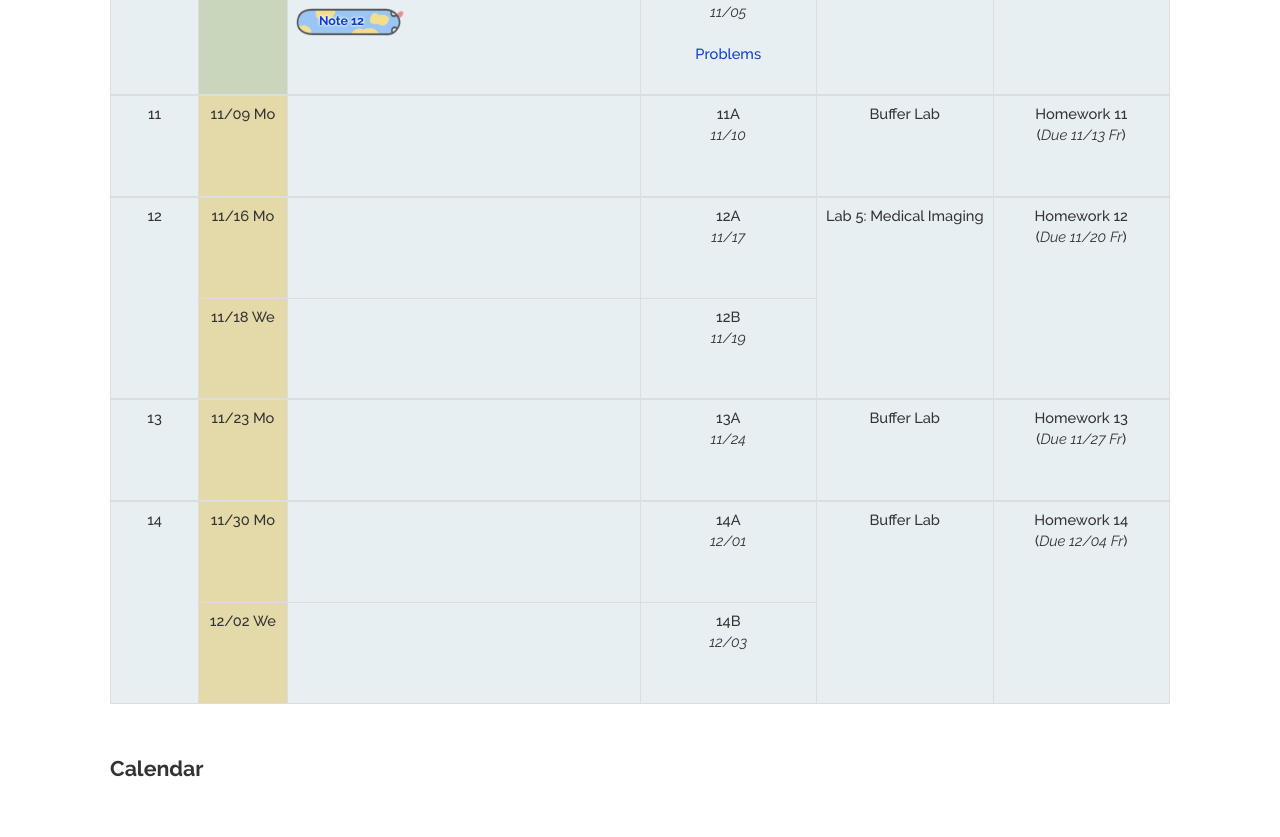
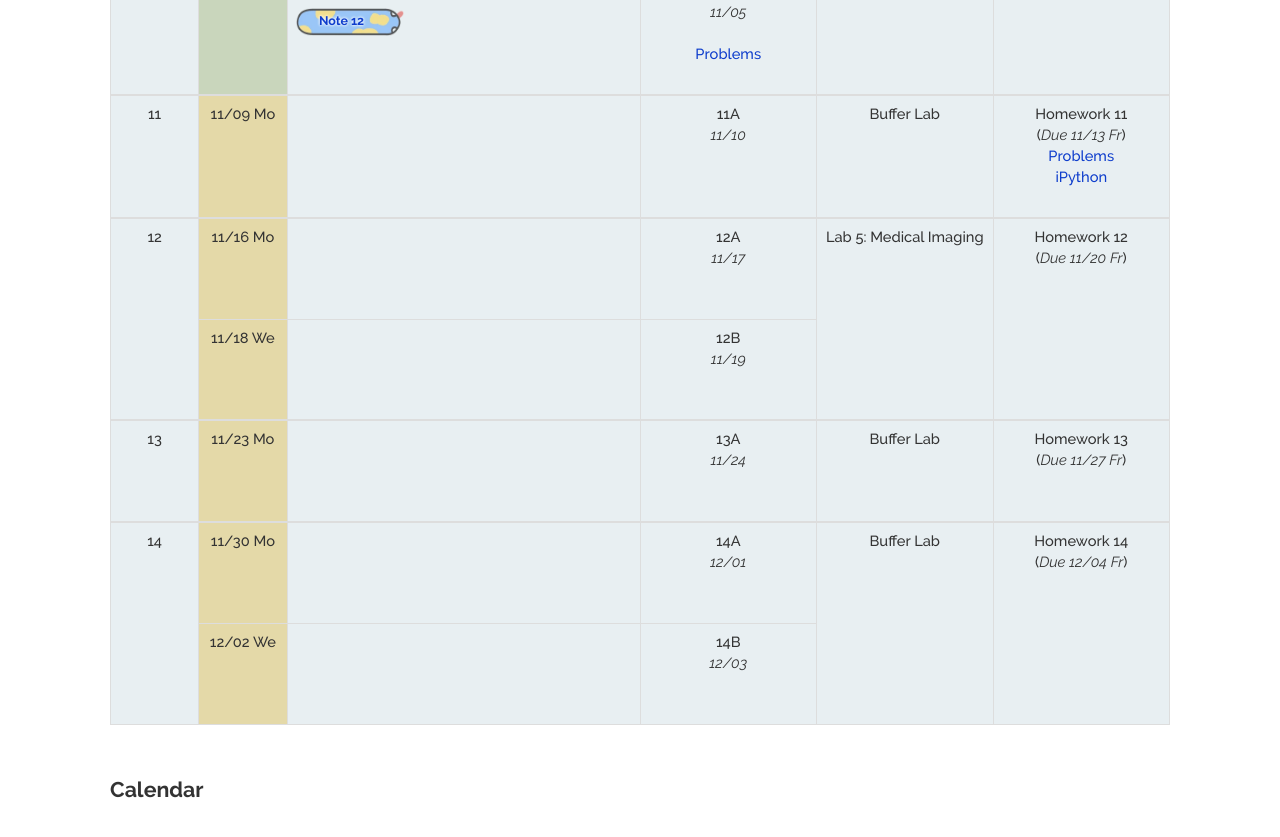
Before and after one commit to alokthakrar/fa26-www, a plain HTML site: page index.html in a window 1280 px wide. Shown: the part 3470-4307 px from the top of the page. Drawn offline with nearby package versions, Linux system fonts and the light colour scheme; grey boxes are pictures that could not be loaded.

Commit message:
publish HW11 problems

```diff
--- a/index.html
+++ b/index.html
@@ -1488,6 +1488,10 @@ function showFontChange(f, prev) {
                 Homework 11<br/>
                   (<i>Due 11/13 Fr</i>)
             <br>
+
+            <a rel="noopener noreferrer" target="_blank" href="homework/hw11.pdf">Problems</a> <br>
+
+            <a rel="noopener noreferrer" target="_blank" href="homework/hw11_simulating_DT_LTI.ipynb" download>iPython</a> <br>
 
 <!--              -->
 <!--              -->
```
Also changed, not shown: timestamp.txt, 2 other files.
